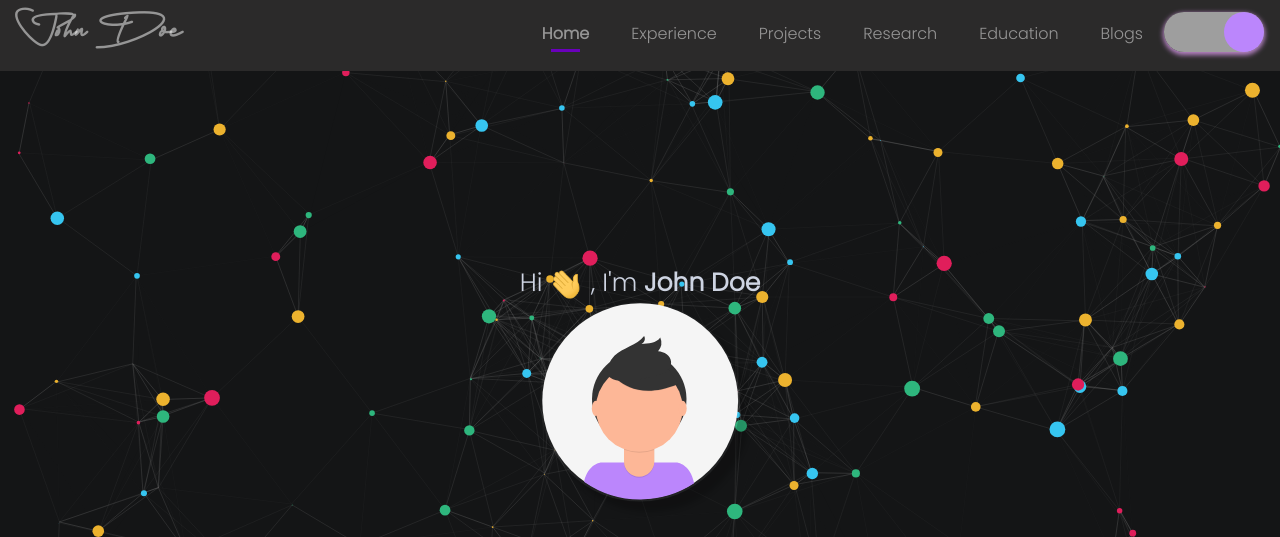
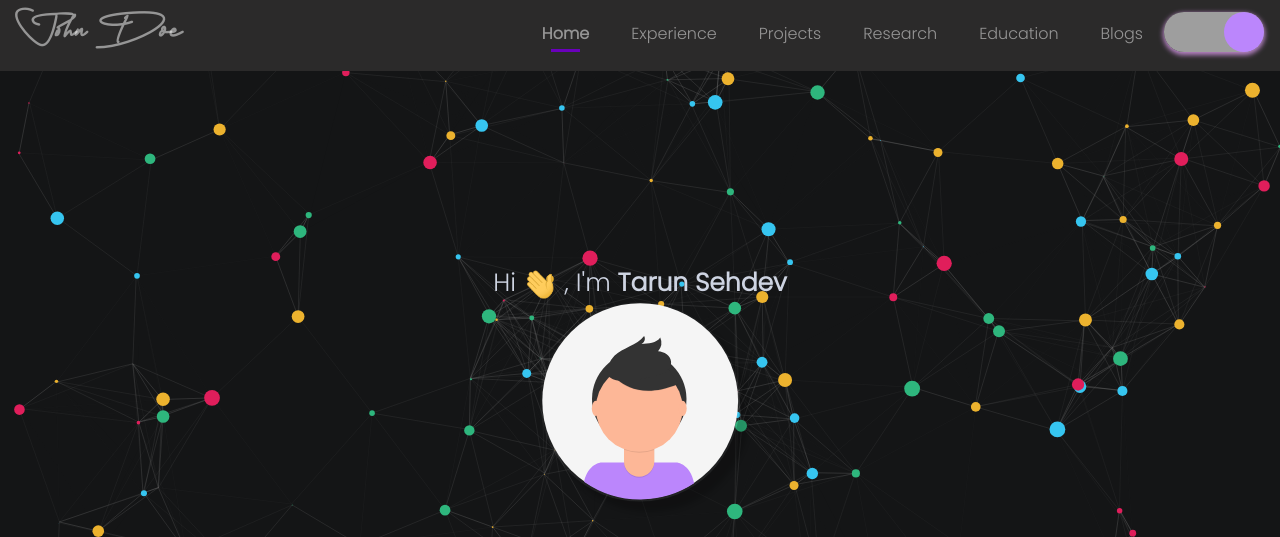
Before and after one commit to ta2r8un/ta2r8un.github.io, a plain HTML site: page index.html in a window 1280 px wide. Shown: the top 537 px of the page. Drawn offline with nearby package versions, Linux system fonts and the light colour scheme; grey boxes are pictures that could not be loaded; animation ran at ten frames a second; some icons are missing; files whose address does not match are found by name.

Commit message:
Update index.html

```diff
--- a/index.html
+++ b/index.html
@@ -67,7 +67,7 @@
     </div>
     <center>
         <!-- Home Section -->
-        <div class="text col-sm-6" style="margin-top: 140px;">Hi <span class="wave"><img src="assets/images/Hand.gif" width="35px"></span>&nbsp;, I'm <span class="header">John Doe</span>
+        <div class="text col-sm-6" style="margin-top: 140px;">Hi <span class="wave"><img src="assets/images/Hand.gif" width="35px"></span>&nbsp;, I'm <span class="header">Tarun Sehdev</span>
             <div class="center">
                 <div>
                     <img src="assets/images/dp_male.svg" alt="" class="rounded-circle" height="200" width="200">
```
